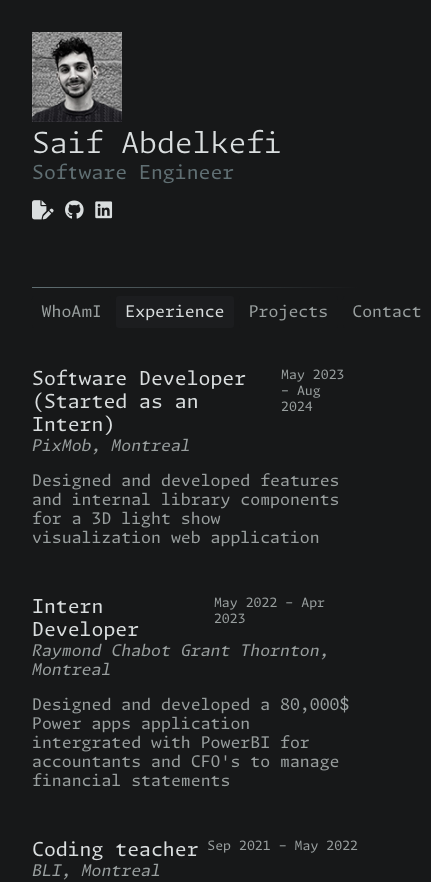
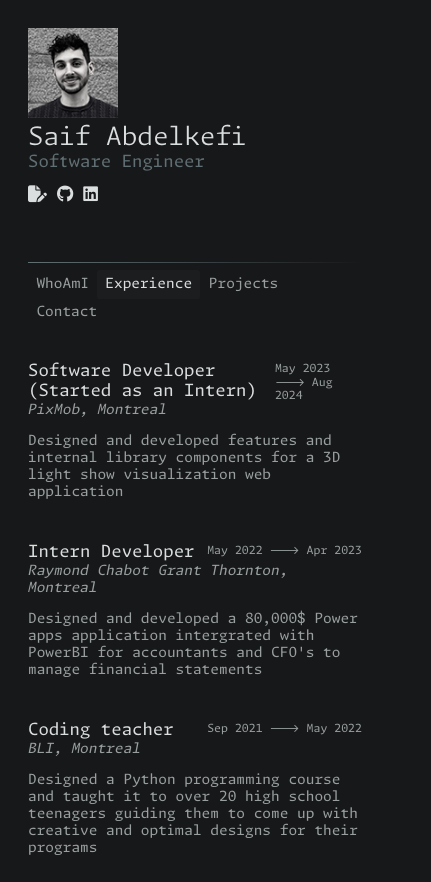
Before and after one commit to SaifAbdkf/personal-website, a React (Vite) app in the folder saif-website/: page /experience in a window 390 px wide. Shown: the top 882 px of the page, 431 px wide, since content can reach past the window. Built offline with nearby package versions, Linux system fonts and the light colour scheme.

Commit message:
responsive font

```diff
--- a/saif-website/src/Experience.css
+++ b/saif-website/src/Experience.css
@@ -8,6 +8,7 @@ li {
 
 .jobTitleContainer {
   display: flex;
+  gap: 0.5em;
   justify-content: space-between;
 
   .jobTitle {
--- a/saif-website/src/Experience.tsx
+++ b/saif-website/src/Experience.tsx
@@ -10,7 +10,7 @@ export default function Experience() {
               <h2 className={"jobTitle"}>
                 Software Developer (Started as an Intern)
               </h2>
-              <span className={"date"}>May 2023 – Aug 2024</span>
+              <span className={"date"}>May 2023 🡒 Aug 2024</span>
             </div>
             <h3>PixMob, Montreal</h3>
             <p>
@@ -23,7 +23,7 @@ export default function Experience() {
           <div>
             <div className={"jobTitleContainer"}>
               <h2 className={"jobTitle"}>Intern Developer</h2>
-              <span className={"date"}>May 2022 – Apr 2023</span>
+              <span className={"date"}>May 2022 🡒 Apr 2023</span>
             </div>
 
             <h3>Raymond Chabot Grant Thornton, Montreal</h3>
@@ -38,7 +38,7 @@ export default function Experience() {
           <div>
             <div className={"jobTitleContainer"}>
               <h2 className={"jobTitle"}>Coding teacher</h2>
-              <span className={"date"}>Sep 2021 – May 2022</span>
+              <span className={"date"}>Sep 2021 🡒 May 2022</span>
             </div>
             <h3>BLI, Montreal</h3>
             <p>
--- a/saif-website/src/Navbar.css
+++ b/saif-website/src/Navbar.css
@@ -11,7 +11,9 @@
   .menu-container {
     display: flex;
     justify-content: flex-start;
-    gap: 5px;
+    flex-wrap: wrap;
+
+    gap: 0.1srem;
 
     .menu-button {
       padding: 0.4rem 0.6rem;
--- a/saif-website/src/index.css
+++ b/saif-website/src/index.css
@@ -19,3 +19,21 @@ html {
 body {
   margin: 0;
 }
+
+@media (max-width: 768px) {
+  html {
+    font-size: 93.75%; /* 15px */
+  }
+}
+
+@media (max-width: 480px) {
+  html {
+    font-size: 87.5%; /* 14px */
+  }
+}
+
+@media (max-width: 360px) {
+  html {
+    font-size: 81.25%; /* 13px */
+  }
+}
```
